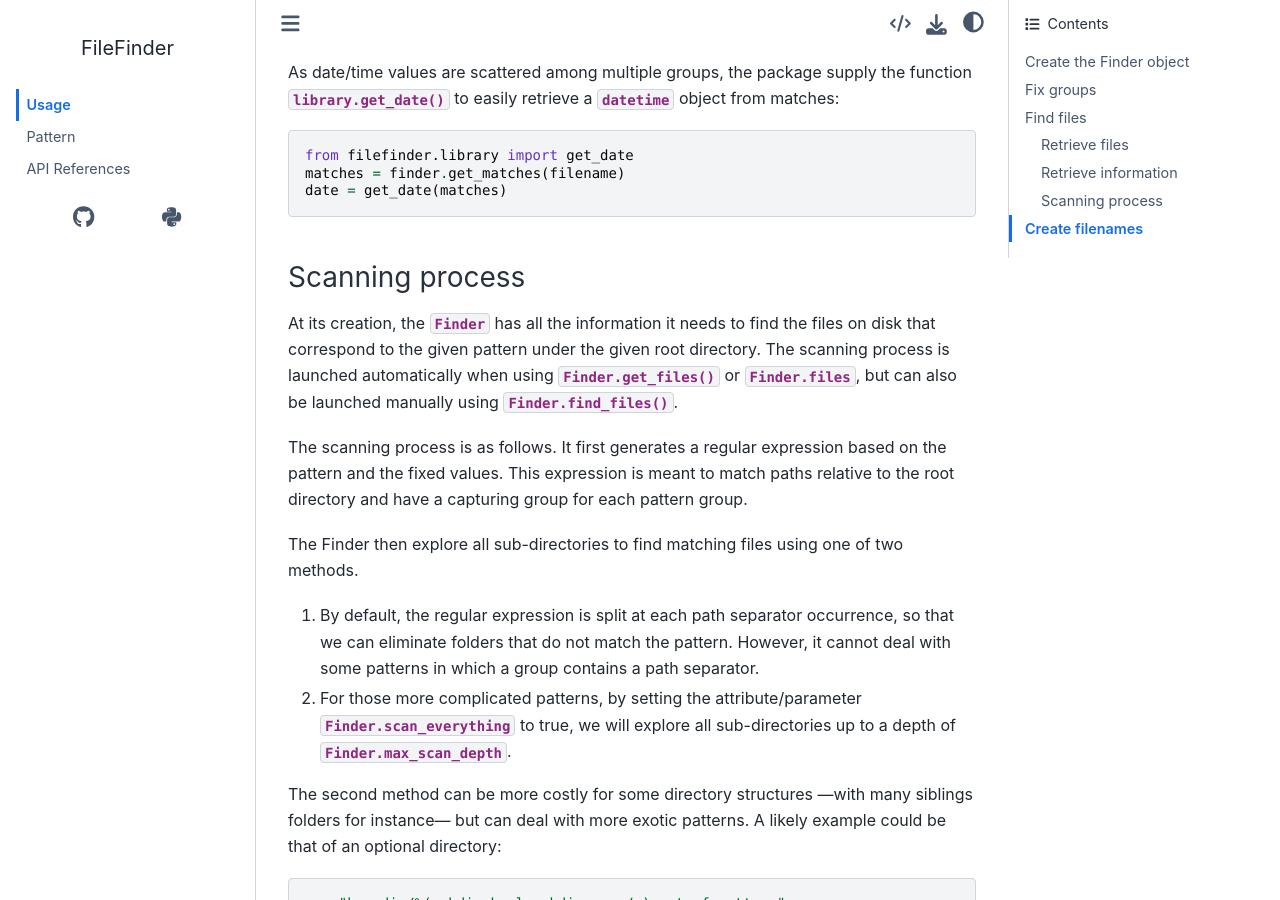
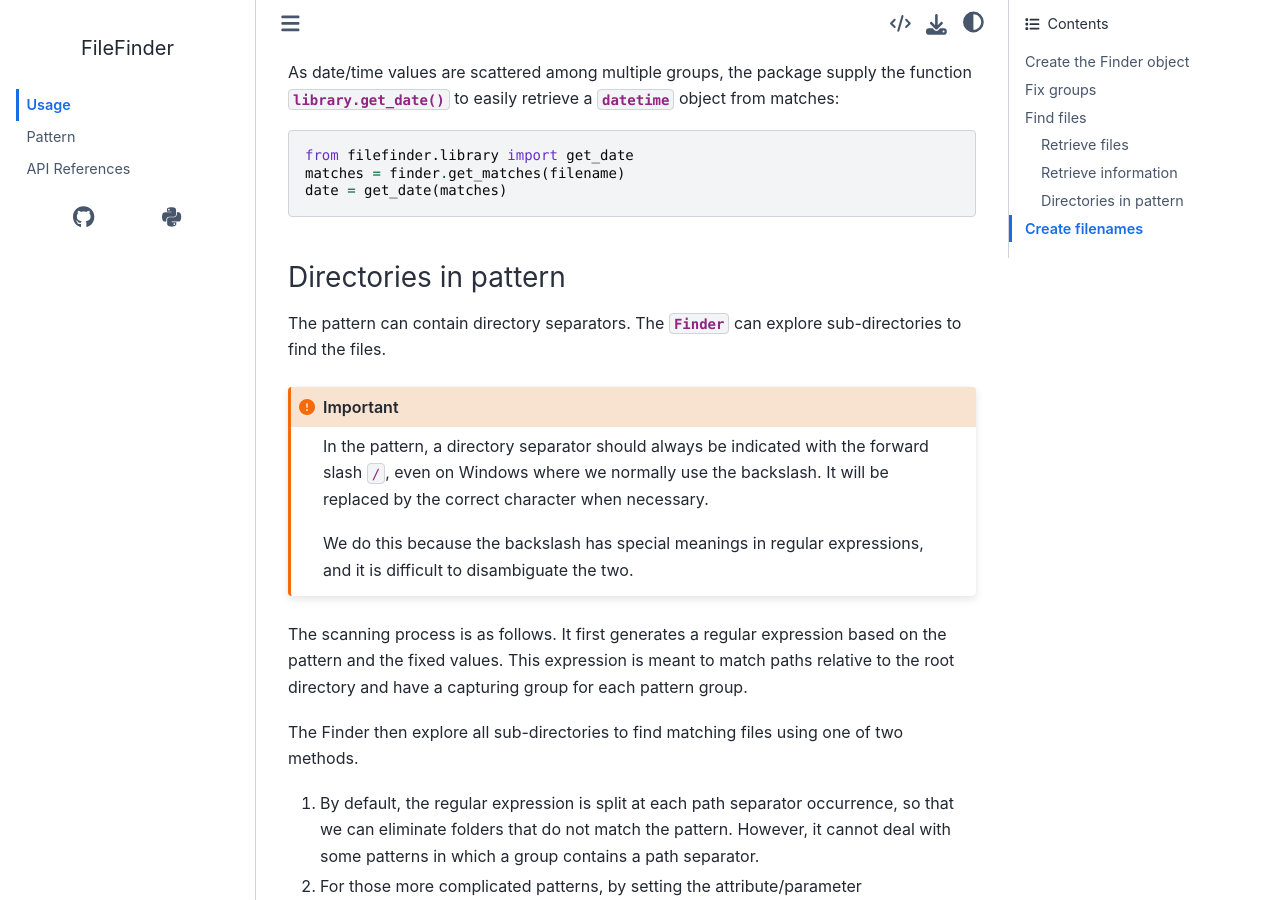
Before and after one commit to Descanonge/filefinder, a Sphinx documentation site: the page built from docs/source/usage.rst, in a window 1280 px wide and 900 px high, scrolled down 5629 px. Built offline with Sphinx 7.4.7 and the Sphinx Book theme 1.1.4, drawn with Linux system fonts in a browser that asks for light colours.

Commit message:
Use / in pattern, whatever the OS

```diff
--- a/docs/source/usage.rst
+++ b/docs/source/usage.rst
@@ -275,14 +275,20 @@ function :func:`library.get_date` to easily retrieve a
 
 .. currentmodule:: filefinder.finder
 
-Scanning process
-++++++++++++++++
+Directories in pattern
+++++++++++++++++++++++
 
-At its creation, the :class:`Finder` has all the information it needs to find
-the files on disk that correspond to the given pattern under the given root
-directory. The scanning process is launched automatically when using
-:meth:`Finder.get_files` or :attr:`Finder.files`, but can also be launched
-manually using :meth:`Finder.find_files`.
+The pattern can contain directory separators. The :class:`Finder` can explore
+sub-directories to find the files.
+
+.. important::
+
+   In the pattern, a directory separator should always be indicated with the
+   forward slash ``/``, even on Windows where we normally use the backslash. It
+   will be replaced by the correct character when necessary.
+
+   We do this because the backslash has special meanings in regular expressions,
+   and it is difficult to disambiguate the two.
 
 The scanning process is as follows. It first generates a regular expression
 based on the pattern and the fixed values. This expression is meant to match
```
Also changed, not shown: 3 other files.
